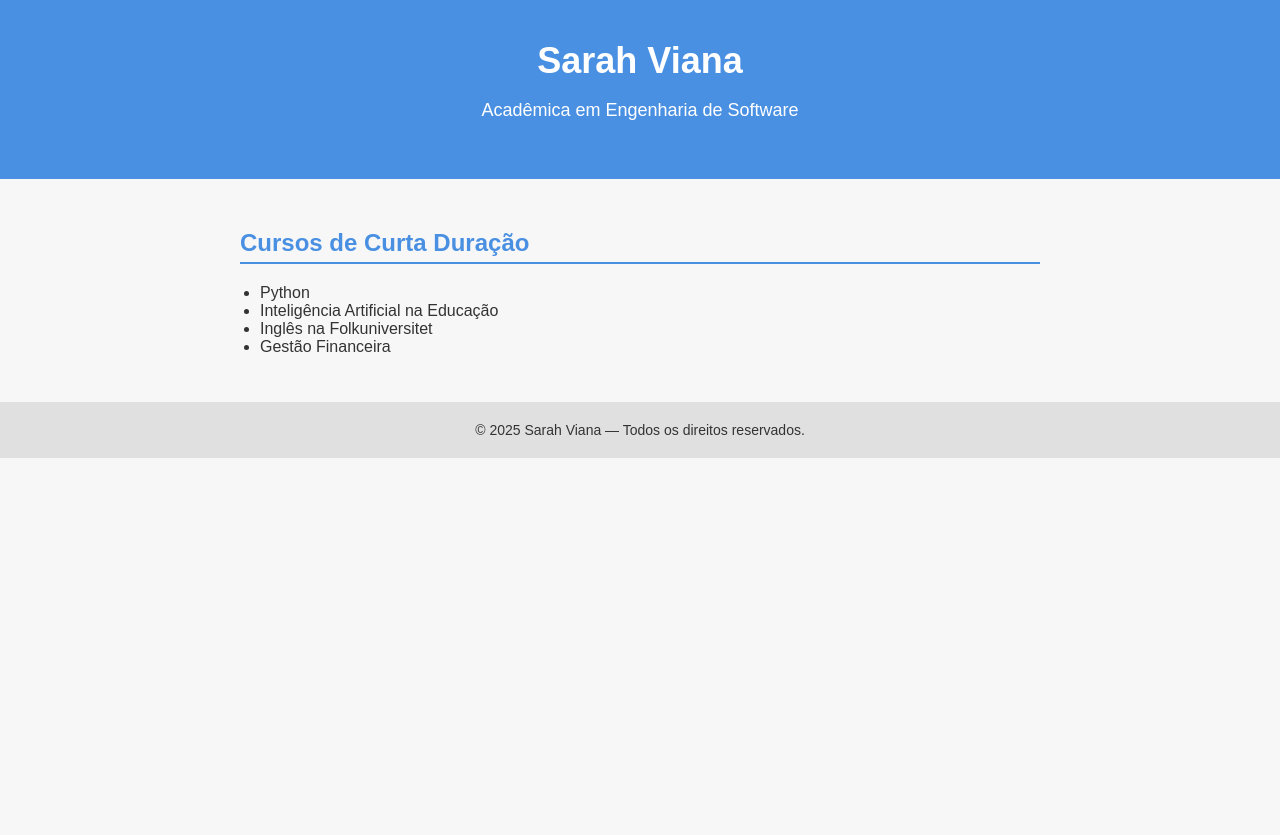
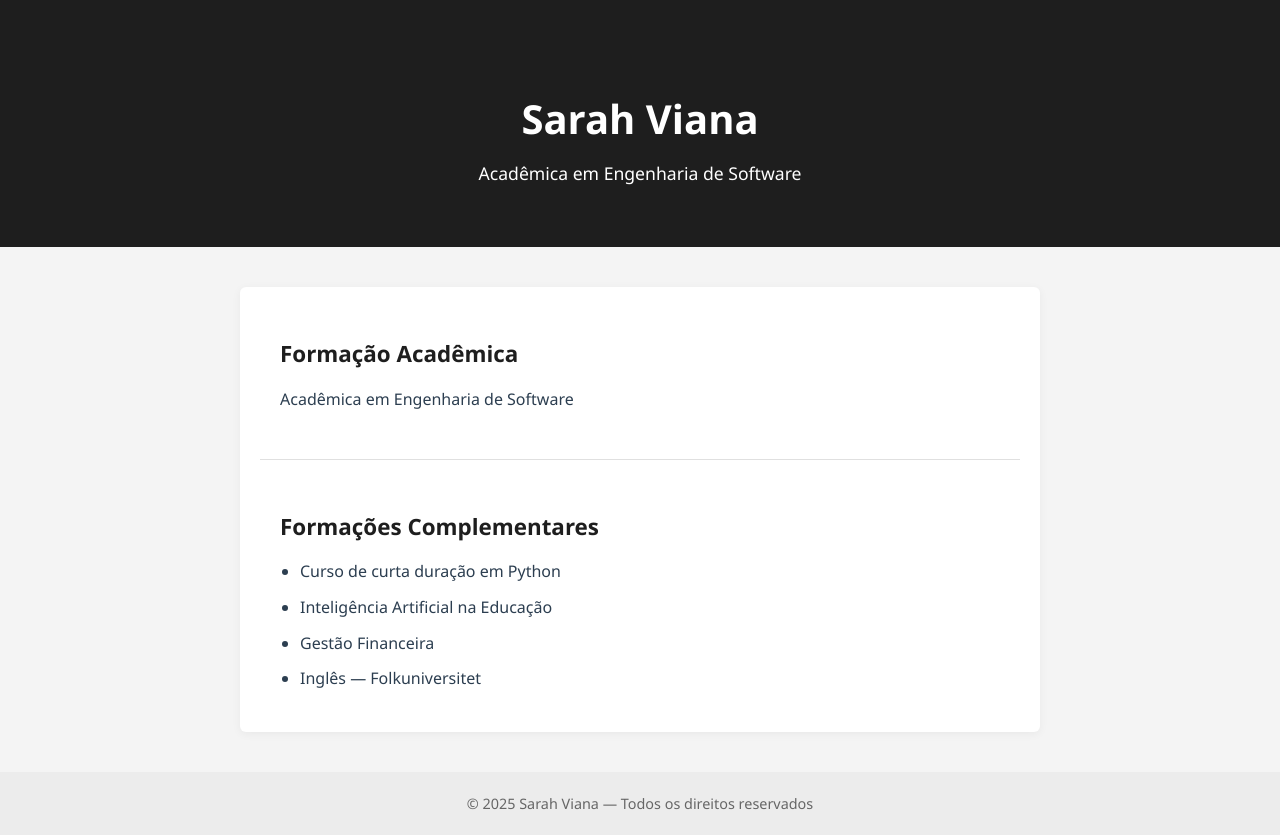
Before and after one commit to sarahgabriella2206/sarahgabriella2206.github.io, a plain HTML site: page index.html in a window 1280 px wide. Before the commit the page ends 800 px from the top, so only its background shows below. Drawn offline with Linux system fonts and the light colour scheme.

Commit message:
Update index.html
Signed-off-by: Sarah Viana <sarahviana475@gmail.com>

```diff
--- a/index.html
+++ b/index.html
@@ -1,47 +1,78 @@
 <!DOCTYPE html>
-<html lang="pt-br">
+<html lang="pt-BR">
 <head>
     <meta charset="UTF-8">
     <meta name="viewport" content="width=device-width, initial-scale=1.0">
-  <title>Sarah Viana</title>
+    <title>Sarah Viana | Engenharia de Software</title>
     <style>
+        * {
+            box-sizing: border-box;
+        }
+
         body {
-      font-family: Arial, sans-serif;
+            font-family: 'Segoe UI', Tahoma, Geneva, Verdana, sans-serif;
             margin: 0;
-      background: #f7f7f7;
-      color: #333;
+            background-color: #f4f4f4;
+            color: #2c3e50;
+            line-height: 1.6;
         }
+
         header {
-      background: #4a90e2;
-      color: white;
-      padding: 40px 20px;
+            background-color: #1e1e1e;
+            color: #fff;
+            padding: 60px 20px;
             text-align: center;
         }
+
         header h1 {
+            font-size: 2.5rem;
+            margin-bottom: 0.5rem;
+        }
+
+        header p {
+            font-size: 1.1rem;
             margin: 0;
-      font-size: 36px;
         }
-    header p {
-      font-size: 18px;
+
+        main {
+            max-width: 800px;
+            margin: 40px auto;
+            padding: 0 20px;
+            background-color: #ffffff;
+            border-radius: 6px;
+            box-shadow: 0 2px 10px rgba(0,0,0,0.05);
         }
+
         section {
             padding: 30px 20px;
-      max-width: 800px;
-      margin: 0 auto;
+            border-bottom: 1px solid #e0e0e0;
         }
+
+        section:last-child {
+            border-bottom: none;
+        }
+
         h2 {
-      border-bottom: 2px solid #4a90e2;
-      padding-bottom: 5px;
-      color: #4a90e2;
+            font-size: 1.4rem;
+            color: #1e1e1e;
+            margin-bottom: 15px;
         }
+
         ul {
             padding-left: 20px;
+            margin: 0;
         }
+
+        li {
+            margin-bottom: 10px;
+        }
+
         footer {
             text-align: center;
             padding: 20px;
-      background: #e0e0e0;
-      font-size: 14px;
+            font-size: 0.9rem;
+            background-color: #ececec;
+            color: #666;
         }
     </style>
 </head>
@@ -52,18 +83,25 @@
         <p>Acadêmica em Engenharia de Software</p>
     </header>
 
+    <main>
         <section>
-    <h2>Cursos de Curta Duração</h2>
+            <h2>Formação Acadêmica</h2>
+            <p>Acadêmica em Engenharia de Software</p>
+        </section>
+
+        <section>
+            <h2>Formações Complementares</h2>
             <ul>
-      <li>Python</li>
+                <li>Curso de curta duração em Python</li>
                 <li>Inteligência Artificial na Educação</li>
-      <li>Inglês na Folkuniversitet</li>
                 <li>Gestão Financeira</li>
+                <li>Inglês — Folkuniversitet</li>
             </ul>
         </section>
+    </main>
 
     <footer>
-    © 2025 Sarah Viana — Todos os direitos reservados.
+        © 2025 Sarah Viana — Todos os direitos reservados
     </footer>
 
 </body>
```
Lines whose indentation alone changed are shown as unchanged.
